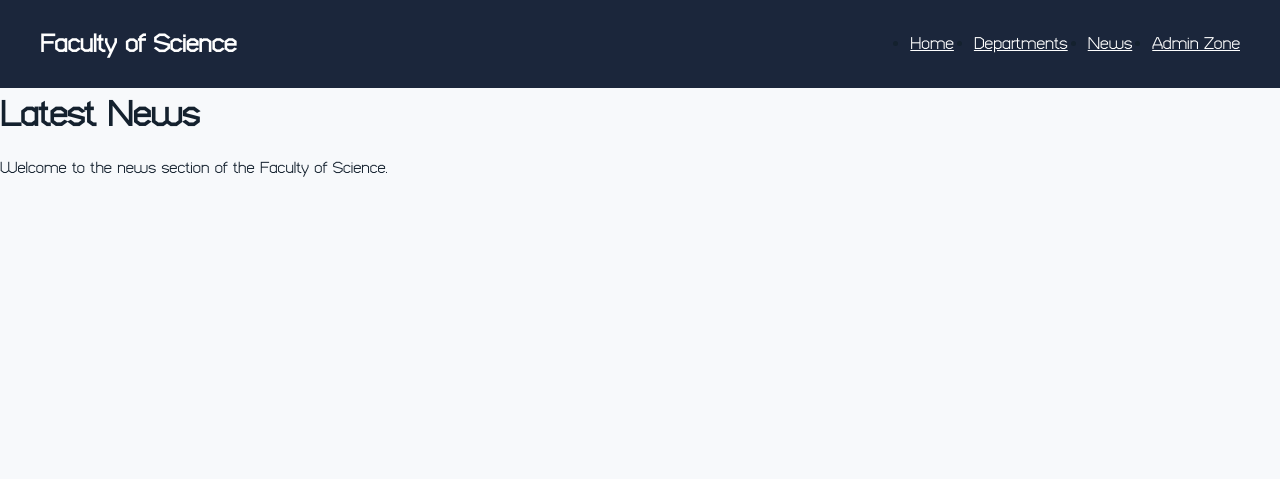
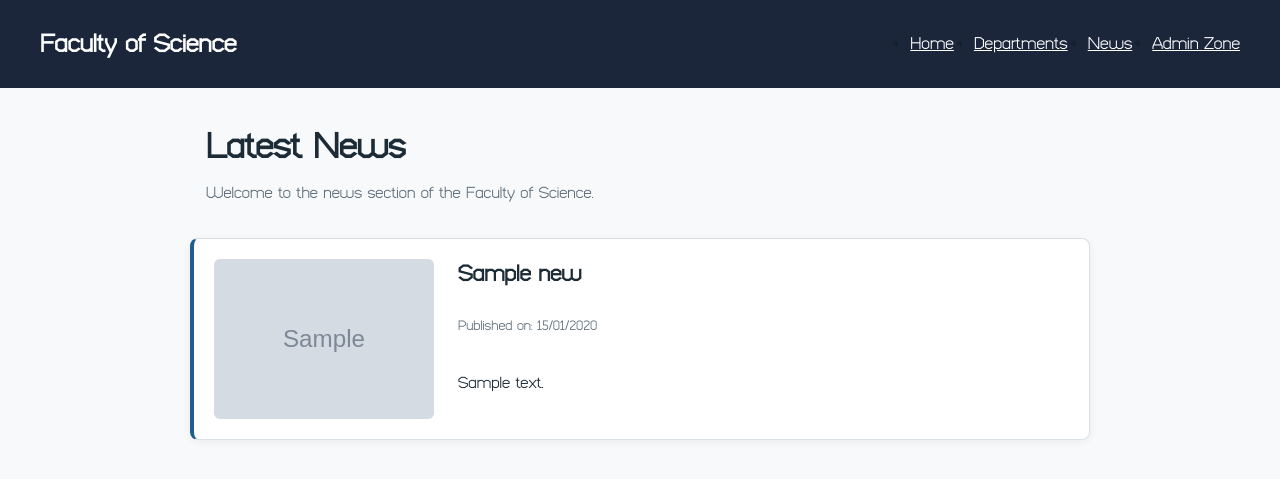
Before and after one commit to DarkWazoxski/Cloud-Project, a Flask app: page /news in a window 1280 px wide. Shown: the top 479 px of the page. Run offline with Flask 3, Linux system fonts and the light colour scheme; tables that the repository leaves empty hold one stand-in row (values such as "Sample post"); grey boxes marked "Sample" are stand-in pictures.

Commit message:
third commit

```diff
--- /dev/null
+++ b/Static/css/news.css
@@ -0,0 +1,107 @@
+/* ===== News page – Faculty of Science =====
+   Add to your base.html:
+   <link rel="stylesheet" href="{{ url_for('static', filename='css/news.css') }}">
+*/
+
+:root {
+    --ink: #1c2b36;
+    --muted: #5f6f7b;
+    --paper: #ffffff;
+    --page: #f3f6f8;
+    --line: #d9e1e7;
+    --accent: #1f5f8b;
+}
+
+/* Page heading and intro */
+h1 {
+    max-width: 900px;
+    margin: 2rem auto 0.5rem;
+    padding: 0 1rem;
+    font-size: 2.2rem;
+    color: var(--ink);
+}
+
+h1 + p {
+    max-width: 900px;
+    margin: 0 auto 2rem;
+    padding: 0 1rem;
+    color: var(--muted);
+    line-height: 1.6;
+}
+
+/* News card: image on the left, text on the right */
+.news-card {
+    display: grid;
+    grid-template-columns: 220px 1fr;
+    grid-template-areas:
+        "image title"
+        "image date"
+        "image content";
+    column-gap: 1.5rem;
+    align-content: start;
+    max-width: 900px;
+    margin: 0 auto 1.5rem;
+    padding: 1.25rem;
+    background: var(--paper);
+    border: 1px solid var(--line);
+    border-left: 4px solid var(--accent);
+    border-radius: 8px;
+    box-shadow: 0 2px 8px rgba(28, 43, 54, 0.06);
+}
+
+.news-card h2 {
+    grid-area: title;
+    margin: 0 0 0.25rem;
+    font-size: 1.4rem;
+    line-height: 1.3;
+    color: var(--ink);
+}
+
+.news-card small {
+    grid-area: date;
+    margin-bottom: 0.75rem;
+    font-size: 0.85rem;
+    color: var(--muted);
+}
+
+.news-card img {
+    grid-area: image;
+    width: 100%;          /* overrides the width="200" attribute */
+    height: 160px;
+    object-fit: cover;
+    border-radius: 6px;
+    background: var(--page);
+}
+
+.news-card p {
+    grid-area: content;
+    margin: 0;
+    line-height: 1.65;
+    color: var(--ink);
+    /* keeps long articles from taking over the page */
+    display: -webkit-box;
+    -webkit-line-clamp: 5;
+    -webkit-box-orient: vertical;
+    overflow: hidden;
+}
+
+/* Tablets and phones: stack image above text */
+@media (max-width: 640px) {
+    .news-card {
+        grid-template-columns: 1fr;
+        grid-template-areas:
+            "image"
+            "title"
+            "date"
+            "content";
+    }
+
+    .news-card img {
+        height: 200px;
+        margin-bottom: 1rem;
+    }
+
+    h1 {
+        font-size: 1.8rem;
+    }
+}
--- a/Templates/admin-authentification.html
+++ b/Templates/admin-authentification.html
@@ -8,7 +8,7 @@
     <title>Admin Authentication</title>
 
     <link rel="stylesheet"
-          href="../static/styles.css">
+          href="../static/css/styles.css">
 
     <script defer
             src="../static/main.js"></script>
--- a/Templates/base.html
+++ b/Templates/base.html
@@ -3,8 +3,9 @@
 <head>
     <meta charset="UTF-8">
     <meta name="viewport" content="width=device-width, initial-scale=1.0">
-    <link rel="stylesheet" href="../static/styles.css">
+    <link rel="stylesheet" href="../static/css/styles.css">
     <title>{% block title %}{% endblock %}</title>
+    {%block extra_css%}{%endblock%}
 </head>
 <body>
 
--- a/Templates/news.html
+++ b/Templates/news.html
@@ -2,6 +2,10 @@
 
 {% block title %}
 News - Faculty of Science
+{% endblock %}
+
+{% block extra_css %}
+    <link rel="stylesheet" href="../static/css/news.css">
 {% endblock %}
 
 {% block content %}
@@ -9,5 +13,26 @@ News - Faculty of Science
 <h1>Latest News</h1>
 
 <p>Welcome to the news section of the Faculty of Science.</p>
+{% for new in news %}
+    <article class="news-card">
+
+            <h2>{{ new.title }}</h2>
+            <small>
+                Published on: {{ new.date.strftime('%d/%m/%Y') }}
+            </small>
+            <img
+                src="{{ url_for('static', filename='uploads/' + new.image) }}"
+                alt="{{ new.title }}"
+                width="200"
+            >
+
+
+
+            <p>{{ new.content }}</p>
+
+
+
+    </article>
+{%endfor%}
 
 {% endblock %}
--- a/app.py
+++ b/app.py
@@ -49,7 +49,8 @@ def base():
 
 @app.route("/news")
 def news():
-	return render_template("news.html")
+	news= new.query.all()
+	return render_template("news.html",news=news)
 
 @app.route("/departments")
 def departments():
```
Also changed, not shown: Templates/admin-annonces.html (+1 -7 lines), Static/Images/kabch.jpg (added), Static/Images/mbappe.png (added), Static/Images/vegeta.png (added), Static/css/styles.css (renamed from Static/styles.css), Static/uploads/kabch.jpg (added), Static/uploads/vegeta.png (added).
